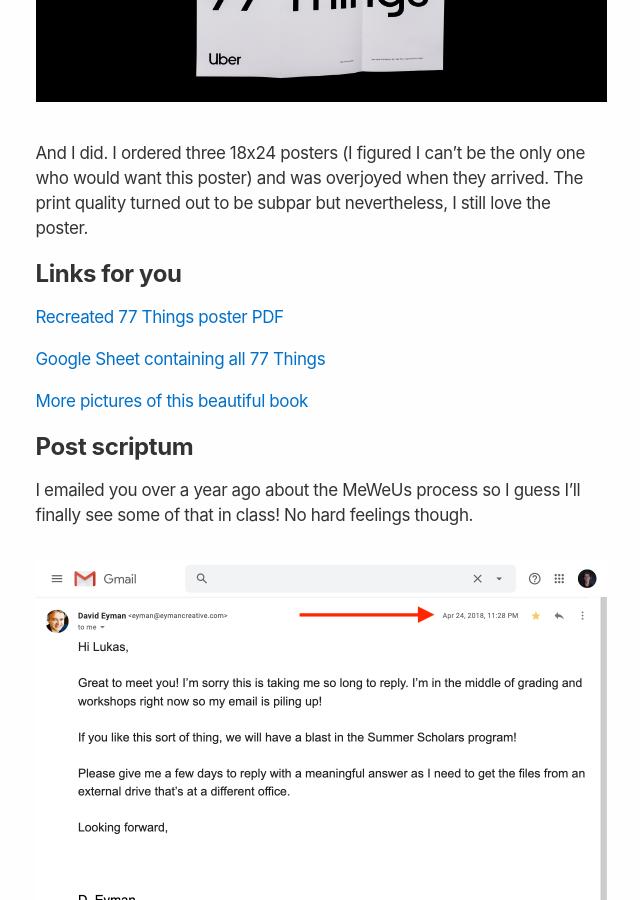
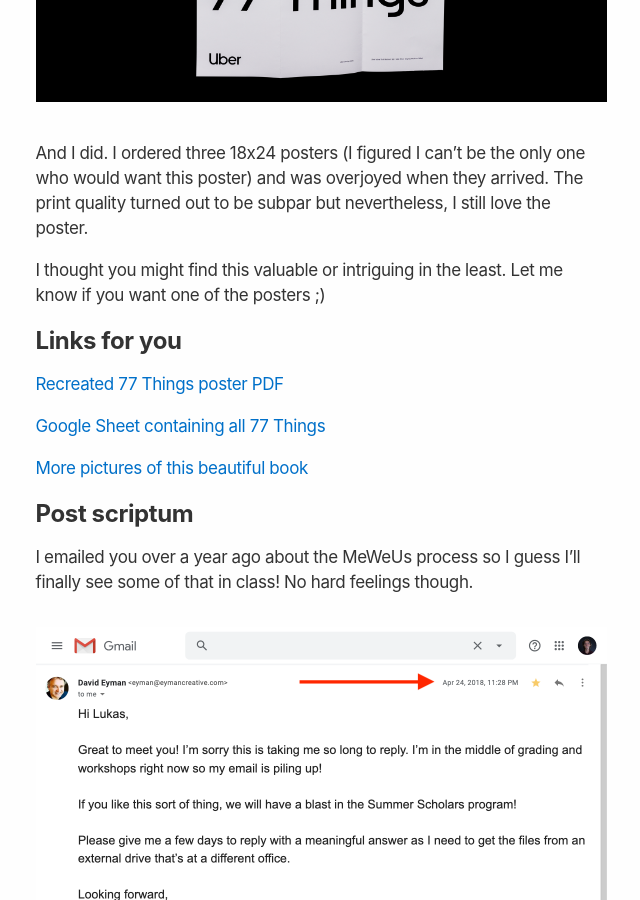
Before and after one commit to LukasMurdock/LukasMurdock.github.io, a Jekyll site: the page built from eyman.html, in a window 1280 px wide and 900 px high, scrolled down 1704 px. Shown: the whole window, without its empty margins (319-959 px from the left). Built offline with Jekyll 4.4.1, drawn with Linux system fonts in a browser that asks for light colours; nearby versions of some CDN libraries.

Commit message:
Update eyman.html

```diff
--- a/eyman.html
+++ b/eyman.html
@@ -41,7 +41,7 @@
 					</figure>
 				</div>
 				<p>And I did. I ordered three 18x24 posters (I figured I can’t be the only one who would want this poster) and was overjoyed when they arrived. The print quality turned out to be subpar but nevertheless, I still love the poster. </p>
-
+				<p>I thought you might find this valuable or intriguing in the least. Let me know if you want one of the posters ;)</p>
 				<h3><strong>Links for you</strong></h3>
 				<p><a href="https://drive.google.com/file/d/17HABxd6x0MsbXgnWaBUkxtPeY58Q7Agy/view?usp=sharing" target="_blank">Recreated 77 Things poster PDF</a></p>
 				<p><a href="https://docs.google.com/spreadsheets/d/1PyRHLR4-HdfGS-OhPGus8ZdBxHAt7MNxCAlqRQ4SdnA/edit?usp=sharing" target="_blank">Google Sheet containing all 77 Things</a></p>
```
